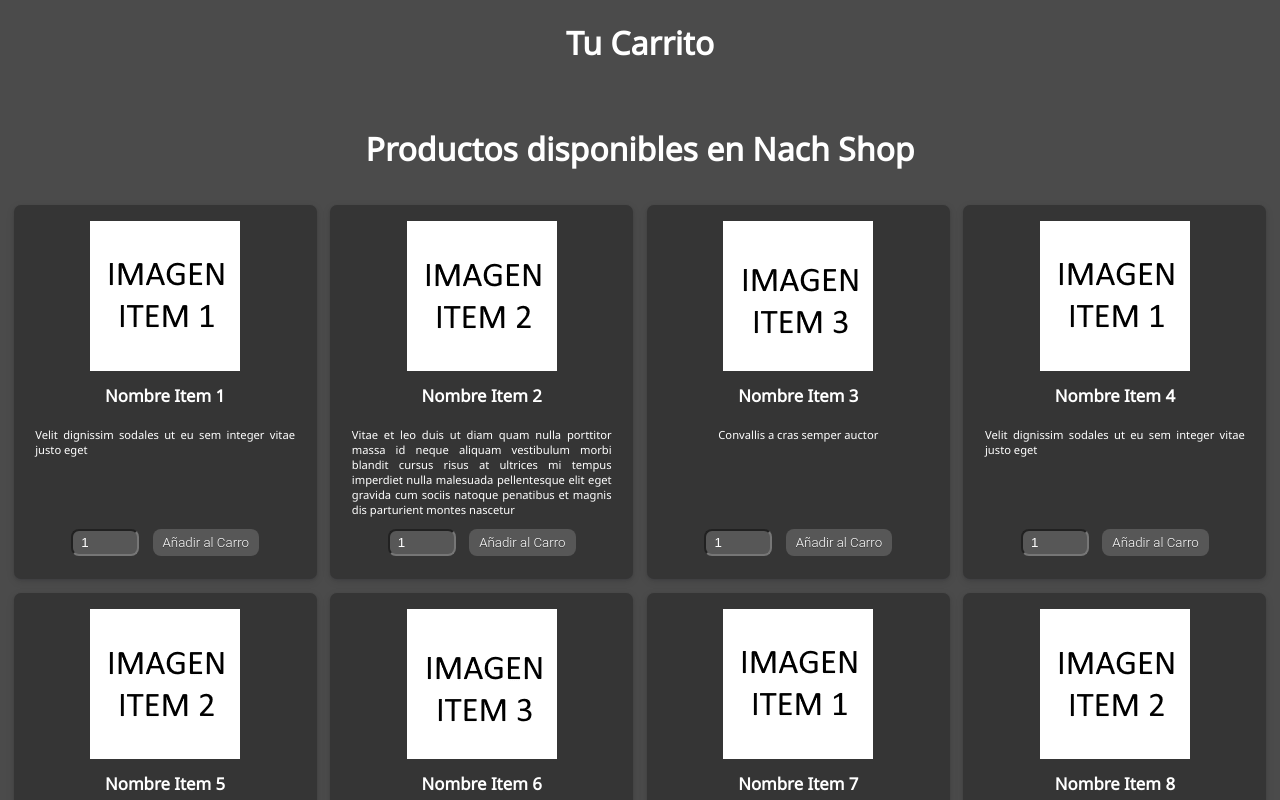
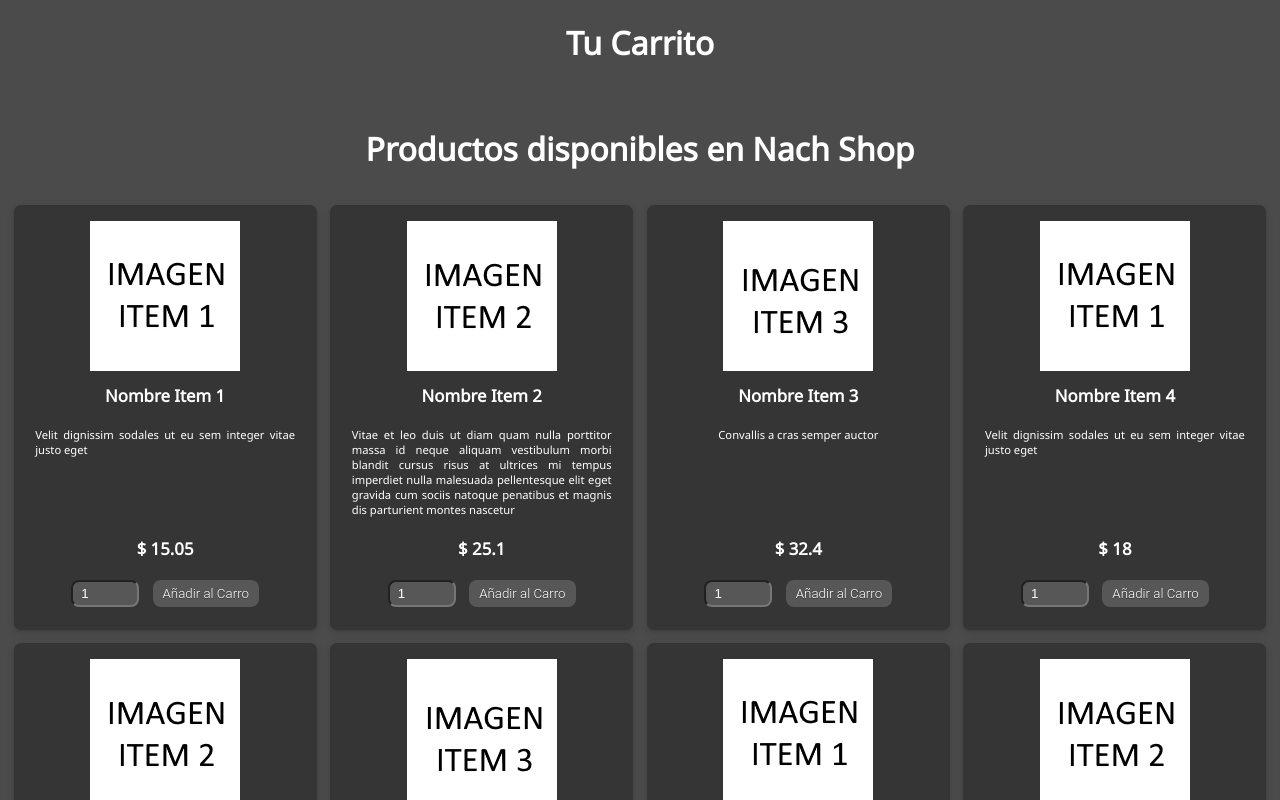
Before and after one commit to Nachiten/nach-shop-react, a React (Create React App) app: page / in a window 1280 px wide. Shown: the top 800 px of the page. Built offline with nearby package versions, Linux system fonts and the light colour scheme.

Commit message:
Refactor de items carrito y productos

```diff
--- a/src/App.js
+++ b/src/App.js
@@ -1,18 +1,16 @@
-import React, { useState, useEffect } from "react";
+import React, { useState } from "react";
 // eslint-disable-next-line
 import { Route, Switch, BrowserRouter } from "react-router-dom";
 
 // eslint-disable-next-line
 import NotFound from "./components/NotFound/NotFound";
-// eslint-disable-next-line
-import ItemList from "./components/ItemList/ItemList";
-// eslint-disable-next-line
-import Carrito from "./components/Carrito/Carrito";
+import ProductoList from "./components/showed/Productos/ProductoList/ProductoList";
+import CarritoList from  "./components/showed/Carrito/CarritoList/CarritoList";
 
 function App() {
    const [itemsCarrito, setItemsCarrito] = useState([]);
 
-   const sumarItemEnCarrito = (item) => {
+   const sumarItemHandler = (item) => {
       const indexItemExistente = itemsCarrito.findIndex(
          (unItem) => unItem.id === item.id
       );
@@ -38,7 +36,7 @@
       }
    };
 
-   const cambiarCantidadItem = (item, cantidad) => {
+   const cambiarCantidadItemHandler = (item, cantidad) => {
       const indexItemExistente = itemsCarrito.findIndex(
          (unItem) => unItem.id === item.id
       );
@@ -54,7 +52,7 @@
       });
    };
 
-   const eliminarItem = (item) => {
+   const eliminarItemHandler = (item) => {
       const indexItemExistente = itemsCarrito.findIndex(
          (unItem) => unItem.id === item.id
       );
@@ -67,19 +65,21 @@
       });
    };
 
+   /*
    const itemListObject = () => {
-      return <ItemList agregarItemEnCarrito={sumarItemEnCarrito} />;
+      return <ProductoList agregarItemEnCarrito={sumarItemHandler} />;
    };
 
    const carritoObject = () => {
       return (
-         <Carrito
-            eliminarItem={eliminarItem}
+         <CarritoList
+            eliminarItem={eliminarItemHandler}
             itemsCarrito={itemsCarrito}
-            cambiarCantidadItem={cambiarCantidadItem}
+            cambiarCantidadItem={cambiarCantidadItemHandler}
          />
       );
    };
+   */
 
    return (
       <div>
@@ -90,12 +90,12 @@
                <Route path="/" component={NotFound} />
             </Switch>
          </BrowserRouter>*/}
-         <Carrito
-            eliminarItem={eliminarItem}
+         <CarritoList
+            eliminarItem={eliminarItemHandler}
             itemsCarrito={itemsCarrito}
-            cambiarCantidadItem={cambiarCantidadItem}
+            cambiarCantidadItem={cambiarCantidadItemHandler}
          />
-         <ItemList agregarItemEnCarrito={sumarItemEnCarrito} />
+         <ProductoList agregarItemEnCarrito={sumarItemHandler} />
       </div>
    );
 }
--- a/src/components/Carrito/Carrito.js
+++ /dev/null
@@ -1,33 +0,0 @@
-import React from "react";
-import ItemCarrito from "../ItemCarrito/ItemCarrito";
-
-import "./Carrito.css";
-
-const Carrito = (props) => {
-   let itemsCarrito = props.itemsCarrito;
-
-   let showedItems = "No hay ningun item en el carrito.";
-
-   if (itemsCarrito.lenght !== 0) {
-      showedItems = itemsCarrito.map((unItem) => {
-         return (
-            <ItemCarrito
-               eliminarItem={props.eliminarItem}
-               cambiarCantidadItem={props.cambiarCantidadItem}
-               item={unItem}
-               amount={unItem.amount}
-               key={unItem.id}
-            />
-         );
-      });
-   }
-
-   return (
-      <div>
-         <h1>Tu Carrito</h1>
-         <section className="basic-grid-carrito">{showedItems}</section>
-      </div>
-   );
-};
-
-export default Carrito;
--- /dev/null
+++ b/src/components/showed/Carrito/CarritoList/CarritoList.js
@@ -0,0 +1,27 @@
+import React from "react";
+import CarritoItem from "../CarritoItem/CarritoItem";
+
+import "./CarritoList.css";
+
+const CarritoList = (props) => {
+   const showedItems = props.itemsCarrito.map((unItem) => {
+      return (
+         <CarritoItem
+            eliminarItem={props.eliminarItem}
+            cambiarCantidadItem={props.cambiarCantidadItem}
+            item={unItem}
+            amount={unItem.amount}
+            key={unItem.id}
+         />
+      );
+   });
+
+   return (
+      <div>
+         <h1>Tu Carrito</h1>
+         <section className="basic-grid-carrito">{showedItems}</section>
+      </div>
+   );
+};
+
+export default CarritoList;
--- a/src/components/Item/Item.css
+++ b/src/components/showed/Productos/ProductoItem/ProductoItem.css
@@ -39,6 +39,10 @@
 
 .input {
    justify-content: flex-end;
+
+   font-size: 0.7rem;
+   align-items: center;
+   text-align: center;
    padding: 0rem 0rem 1rem 0rem;
 }
 
--- a/src/components/Item/Item.js
+++ b/src/components/showed/Productos/ProductoItem/ProductoItem.js
@@ -1,8 +1,8 @@
 import React, { useState } from "react";
 
-import "./Item.css";
+import "./ProductoItem.css";
 
-const Item = (props) => {
+const ProductoItem = (props) => {
    const item = props.item;
 
    const [amount, setAmount] = useState(1);
@@ -29,6 +29,7 @@
          </div>
 
          <div className="input">
+            <h2>$ {item.price}</h2>
             <input
                type="number"
                min="1"
@@ -43,4 +44,4 @@
    );
 };
 
-export default Item;
+export default ProductoItem;
--- a/src/components/ItemList/ItemList.js
+++ b/src/components/showed/Productos/ProductoList/ProductoList.js
@@ -1,9 +1,9 @@
 import React from "react";
 
-import Item from "../Item/Item";
-import "./ItemList.css";
+import ProductoItem from "../ProductoItem/ProductoItem";
+import "./ProductoList.css";
 
-const ItemList = (props) => {
+const ProductoList = (props) => {
    const items = [
       {
          id: "item1",
@@ -12,6 +12,7 @@
          itemName: "Nombre Item 1",
          itemDescr:
             "Velit dignissim sodales ut eu sem integer vitae justo eget",
+         price: 15.05,
       },
       {
          id: "item2",
@@ -22,6 +23,7 @@
             "Vitae et leo duis ut diam quam nulla porttitor massa id neque aliquam vestibulum morbi blandit " +
             "cursus risus at ultrices mi tempus imperdiet nulla malesuada pellentesque elit eget gravida cum sociis natoque penatibus " +
             "et magnis dis parturient montes nascetur",
+         price: 25.1,
       },
       {
          id: "item3",
@@ -29,6 +31,7 @@
          imageAlt: "Item3Image",
          itemName: "Nombre Item 3",
          itemDescr: "Convallis a cras semper auctor",
+         price: 32.4,
       },
       {
          id: "item4",
@@ -37,6 +40,7 @@
          itemName: "Nombre Item 4",
          itemDescr:
             "Velit dignissim sodales ut eu sem integer vitae justo eget",
+            price: 18,
       },
       {
          id: "item5",
@@ -47,6 +51,7 @@
             "Vitae et leo duis ut diam quam nulla porttitor massa id neque aliquam vestibulum morbi blandit " +
             "cursus risus at ultrices mi tempus imperdiet nulla malesuada pellentesque elit eget gravida cum sociis natoque penatibus " +
             "et magnis dis parturient montes nascetur",
+         price: 48,
       },
       {
          id: "item6",
@@ -54,6 +59,7 @@
          imageAlt: "Item3Image",
          itemName: "Nombre Item 6",
          itemDescr: "Convallis a cras semper auctor",
+         price: 23,
       },
       {
          id: "item7",
@@ -62,6 +68,7 @@
          itemName: "Nombre Item 7",
          itemDescr:
             "Velit dignissim sodales ut eu sem integer vitae justo eget",
+         price: 150000.23,
       },
       {
          id: "item8",
@@ -72,6 +79,7 @@
             "Vitae et leo duis ut diam quam nulla porttitor massa id neque aliquam vestibulum morbi blandit " +
             "cursus risus at ultrices mi tempus imperdiet nulla malesuada pellentesque elit eget gravida cum sociis natoque penatibus " +
             "et magnis dis parturient montes nascetur",
+         price: 5.2,
       },
    ];
 
@@ -81,7 +89,7 @@
 
    const showedItems = items.map((unItem) => {
       return (
-         <Item
+         <ProductoItem
             item={unItem}
             agregarItemEnCarrito={agregarItemEnCarrito}
             key={unItem.id}
@@ -98,4 +106,4 @@
    );
 };
 
-export default ItemList;
+export default ProductoList;
```
Also changed, not shown: src/components/showed/Carrito/CarritoItem/CarritoItem.js (renamed from src/components/ItemCarrito/ItemCarrito.js, +3 -7 lines), src/components/showed/Carrito/CarritoItem/CarritoItem.css (renamed from src/components/ItemCarrito/ItemCarrito.css), src/components/showed/Carrito/CarritoList/CarritoList.css (renamed from src/components/Carrito/Carrito.css), src/components/showed/Productos/ProductoList/ProductoList.css (renamed from src/components/ItemList/ItemList.css).
